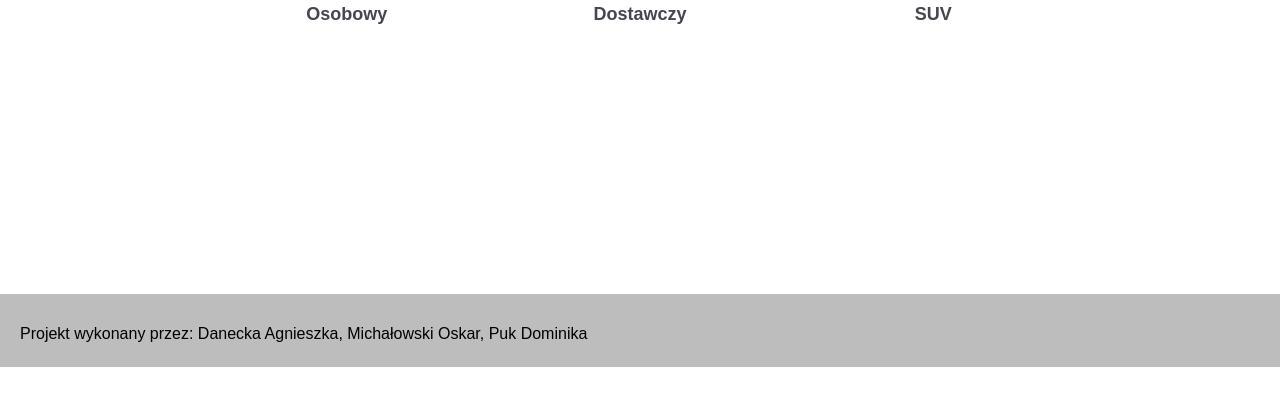
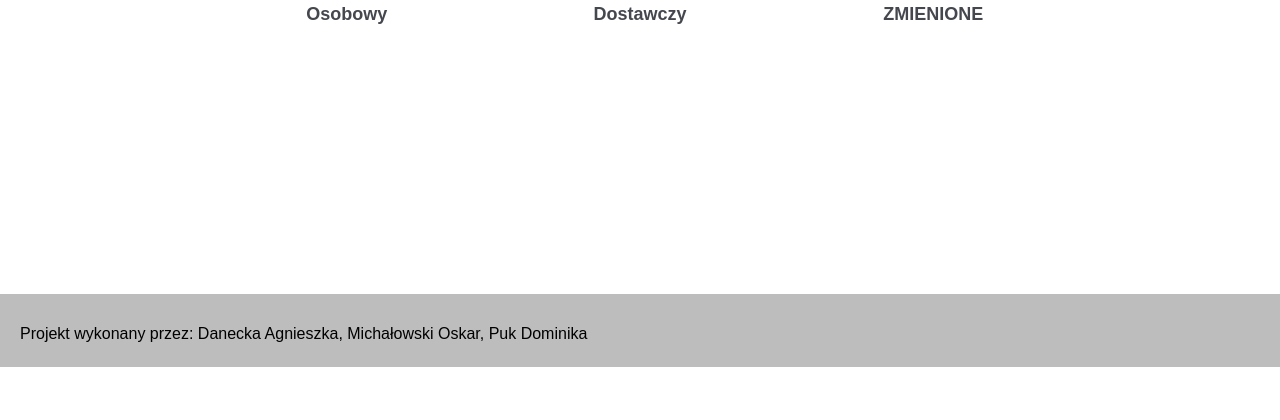
Before and after one commit to ADanecka/otomoto, a PHP site: page /otomoto/kategoria.php in a window 1280 px wide. Shown: the part 276-696 px from the top of the page. Run offline with PHP 8.4, Linux system fonts and the light colour scheme.

Commit message:
Add files via upload

```diff
--- a/kategoria.php
+++ b/kategoria.php
@@ -42,7 +42,7 @@
 			</div></a>
 			<a href="katsuv.php"><div class="trzy-kol">
 				<img src="img/suv.jpg" class="img" alt="">
-				<h3>SUV</h3>
+				<h3>ZMIENIONE</h3>
 			</div></a>
 		</div>
 	</section>
```
